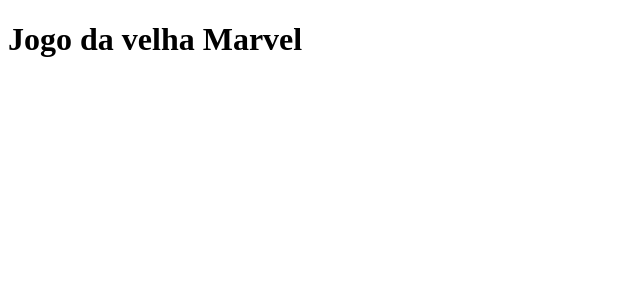
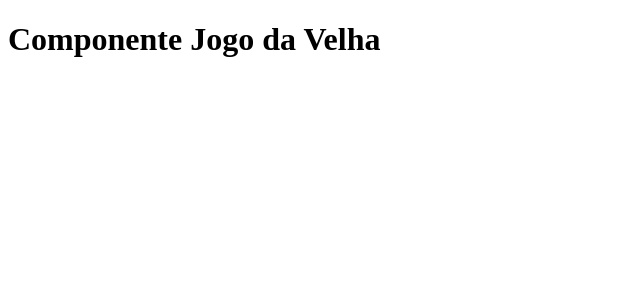
Before and after one commit to edsonvieirademetrio/jogo-da-velha-marvel, an Angular app: page / in a window 1280 px wide. Shown: the top 300 px of the page, without its empty margins (0-640 px from the left). Built offline with nearby package versions, Linux system fonts and the light colour scheme.

Commit message:
create component jogo da velha

```diff
--- a/src/app/app.component.html
+++ b/src/app/app.component.html
@@ -1 +1 @@
-<h1>Jogo da velha Marvel</h1>
+<app-jogo-da-velha></app-jogo-da-velha>
--- a/src/app/jogo-da-velha/index.ts
+++ b/src/app/jogo-da-velha/index.ts
@@ -1 +1,2 @@
 export * from './jogo-da-velha.module'
+export * from './jogo-da-velha.component'
--- /dev/null
+++ b/src/app/jogo-da-velha/jogo-da-velha.component.html
@@ -0,0 +1 @@
+<h1>Componente Jogo da Velha</h1>
--- /dev/null
+++ b/src/app/jogo-da-velha/jogo-da-velha.component.ts
@@ -0,0 +1,15 @@
+import { Component, OnInit } from '@angular/core';
+
+@Component({
+  selector: 'app-jogo-da-velha',
+  templateUrl: './jogo-da-velha.component.html',
+  styleUrls: ['./jogo-da-velha.component.scss']
+})
+export class JogoDaVelhaComponent implements OnInit {
+
+  constructor() { }
+
+  ngOnInit() {
+  }
+
+}
```
Also changed, not shown: src/app/jogo-da-velha/jogo-da-velha.module.ts (+7 -1 lines), src/app/jogo-da-velha/jogo-da-velha.component.scss (added), 1 other file (tests, documents, lock files or other folders).
